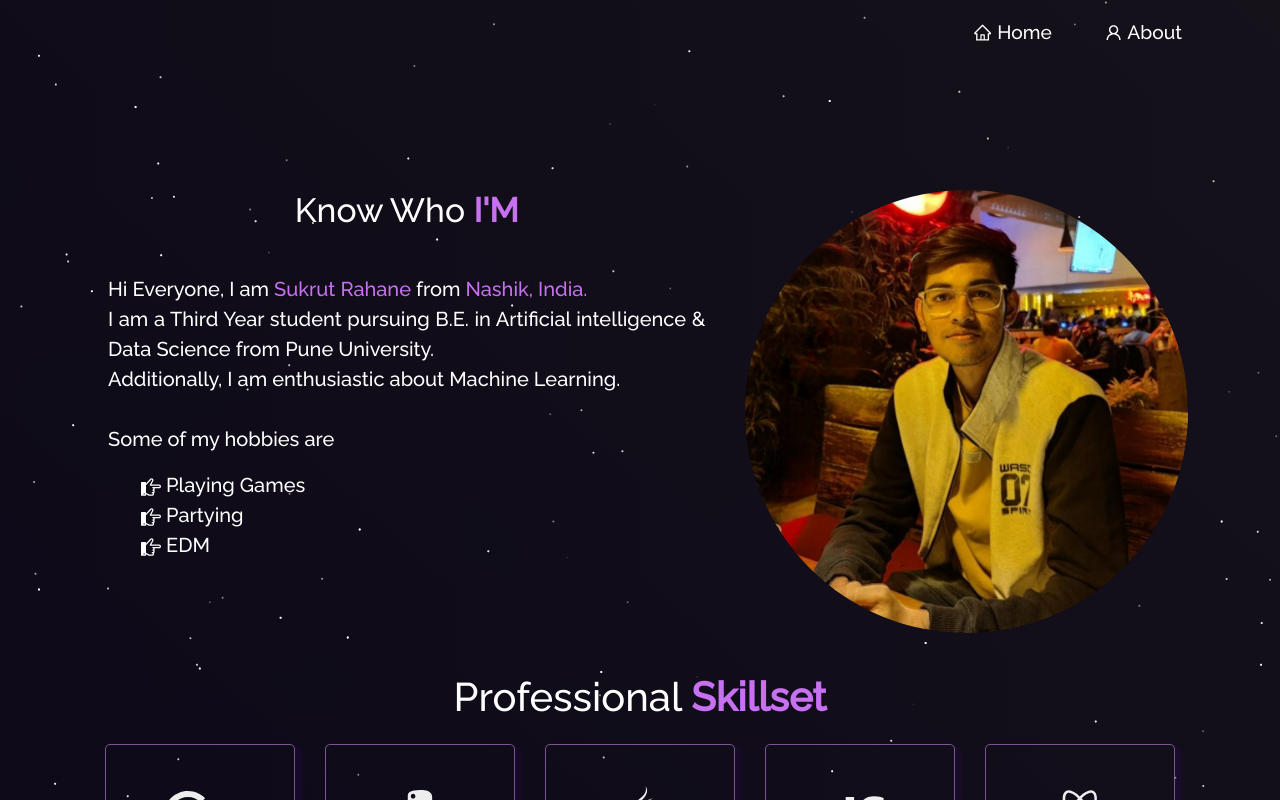
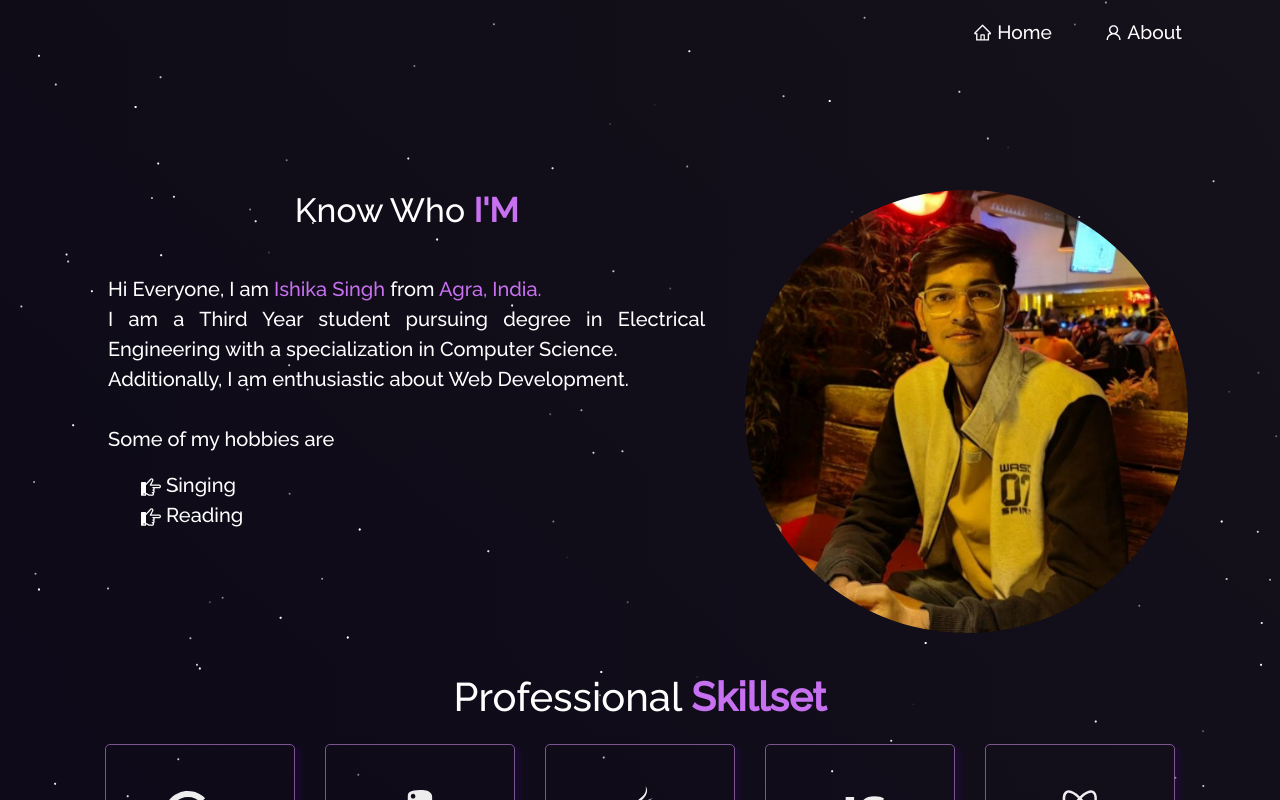
Before and after one commit to ishikasingh21/Ishika-Portfolio-main, a React (Create React App) app: page /about in a window 1280 px wide. Shown: the top 800 px of the page. Built offline with nearby package versions, Linux system fonts and the light colour scheme.

Commit message:
made changes in footer, about, techstack and home

```diff
--- a/public/index.html
+++ b/public/index.html
@@ -11,7 +11,7 @@
   <title>Another Purple & Black website</title>
   <meta name="description" content="Self Developed personal website build with React.js">
 
-  <meta itemprop="name" content="Sukrut | Portfolio">
+  <meta itemprop="name" content="Ishika | Portfolio">
   <meta itemprop="description" content="Self Developed personal website build with React.js">
   <meta itemprop="image"
     content="https://raw.githubusercontent.com/sukrutrahane/Portfolio/master/Images/interface.png?token=AK7VCIF5RYEUZZAURELPTAC76U6AK">
--- a/src/components/About/AboutCard.js
+++ b/src/components/About/AboutCard.js
@@ -8,25 +8,21 @@ function AboutCard() {
       <Card.Body>
         <blockquote className="blockquote mb-0">
           <p style={{ textAlign: "justify" }}>
-            Hi Everyone, I am <span className="purple">Sukrut Rahane </span>
-            from <span className="purple"> Nashik, India.</span>
-            <br /> I am a Third Year student pursuing B.E.
-            in Artificial intelligence & Data Science from Pune University.
+            Hi Everyone, I am <span className="purple">Ishika Singh </span>
+            from <span className="purple"> Agra, India.</span>
+            <br /> I am a Third Year student pursuing degree in Electrical Engineering with a specialization in Computer Science.
             <br />
-            Additionally, I am enthusiastic about Machine Learning.
+            Additionally, I am enthusiastic about Web Development.
             <br />
             <br />
             Some of my hobbies are
           </p>
           <ul>
             <li className="about-activity">
-              <ImPointRight /> Playing Games
+              <ImPointRight /> Singing
             </li>
             <li className="about-activity">
-              <ImPointRight /> Partying
-            </li>
-            <li className="about-activity">
-              <ImPointRight /> EDM
+              <ImPointRight /> Reading
             </li>
           </ul>
 
--- a/src/components/Footer.js
+++ b/src/components/Footer.js
@@ -2,7 +2,6 @@ import React from "react";
 import { Container, Row, Col } from "react-bootstrap";
 import {
   AiFillGithub,
-  AiOutlineTwitter,
   AiFillInstagram,
 } from "react-icons/ai";
 import { FaLinkedinIn } from "react-icons/fa";
@@ -23,7 +22,7 @@ function Footer() {
           <ul className="footer-icons">
             <li className="social-icons">
               <a
-                href="https://github.com/sukrutrahane"
+                href="https://github.com/ishikasingh21"
                 style={{ color: "white" }}
                 target="_blank"
                 rel="noopener noreferrer"
@@ -33,17 +32,7 @@ function Footer() {
             </li>
             <li className="social-icons">
               <a
-                href="https://twitter.com/sukrutrahane"
-                style={{ color: "white" }}
-                target="_blank"
-                rel="noopener noreferrer"
-              >
-                <AiOutlineTwitter />
-              </a>
-            </li>
-            <li className="social-icons">
-              <a
-                href="https://www.linkedin.com/in/sukrutrahane/"
+                href="https://www.linkedin.com/in/ishika-singh-a43b78232/"
                 style={{ color: "white" }}
                 target="_blank"
                 rel="noopener noreferrer"
@@ -53,7 +42,7 @@ function Footer() {
             </li>
             <li className="social-icons">
               <a
-                href="https://www.instagram.com/sukrutrahane"
+                href="https://www.instagram.com/ishh.ikaa/?next=%2F"
                 style={{ color: "white" }}
                 target="_blank"
                 rel="noopener noreferrer"
--- a/src/components/Home/Home2.js
+++ b/src/components/Home/Home2.js
@@ -4,7 +4,6 @@ import myImg from "../../Assets/avatar.svg";
 import Tilt from "react-parallax-tilt";
 import {
   AiFillGithub,
-  AiOutlineTwitter,
   AiFillInstagram,
 } from "react-icons/ai";
 import { FaLinkedinIn } from "react-icons/fa";
```
